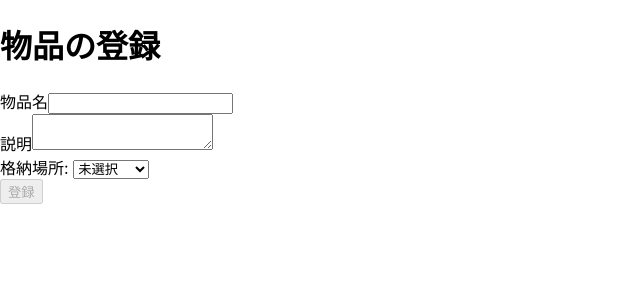
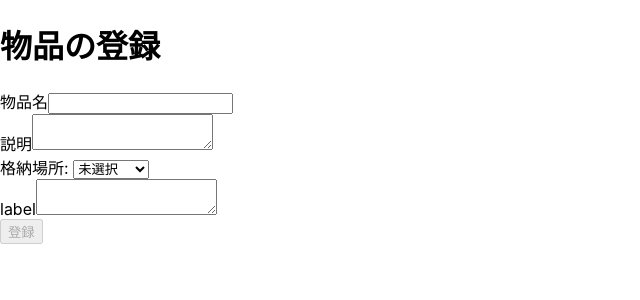
Before and after one commit to sohosai/qr-frontend, a Next.js app: page / in a window 1280 px wide. Shown: the top 300 px of the page, without its empty margins (0-640 px from the left). Built offline with nearby package versions, Linux system fonts and the light colour scheme.

Commit message:
TextAreaをインポート

```diff
--- a/src/pages/index.tsx
+++ b/src/pages/index.tsx
@@ -2,6 +2,7 @@ import Head from 'next/head'
 import { v4 as uuidv4 } from 'uuid'
 import { useState, useMemo } from "react"
 import QR from 'components/QR'
+import TextArea from 'components/TextArea'
 
 export default function Home() {
   const [uuid, setUuid] = useState("")
@@ -78,6 +79,9 @@ export default function Home() {
             <option>実委室</option>
           </select>
         </div>
+        <div>
+          <TextArea/>
+        </div>
         <button
           onClick={onClickRegisterButton}
           disabled={validButton()}
```
